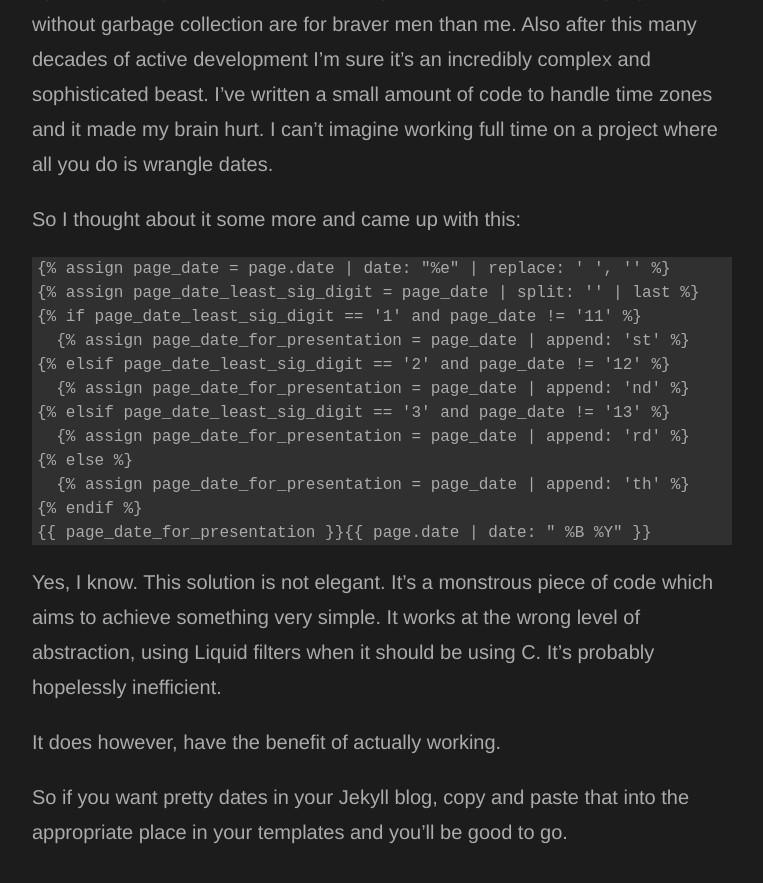
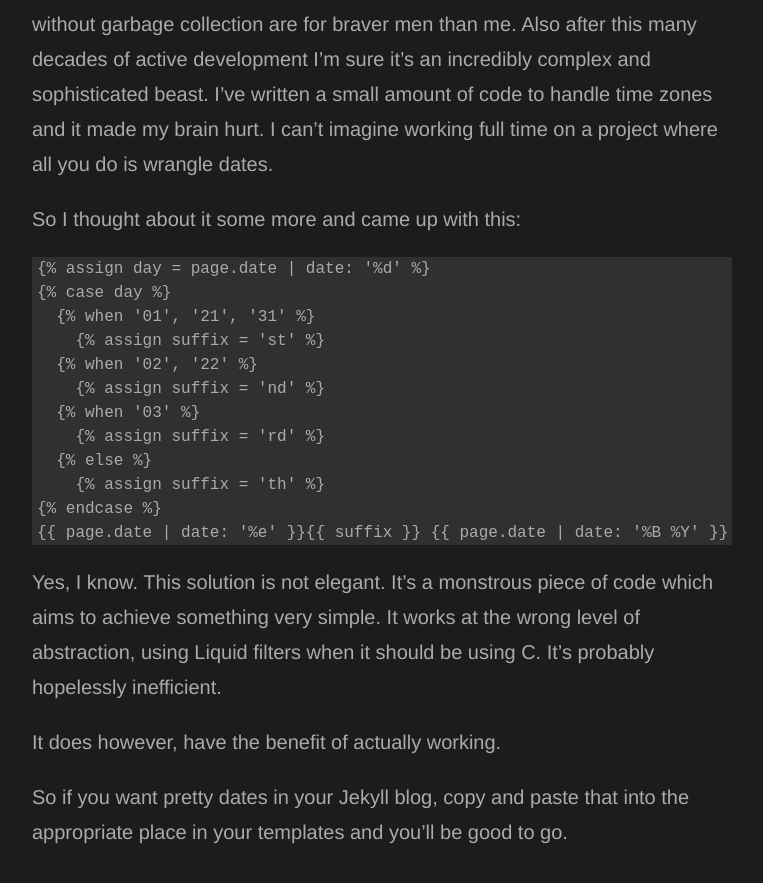
Before and after one commit to brianwillis/brianwillis.github.com, a Jekyll site: the page built from _posts/2013-10-04-one-mans-quest-to-have-his-dates-print-properly-in-jekyll.md, in a window 1280 px wide and 900 px high, scrolled down 1455 px. Shown: the top 883 px of the window, without its empty margins (258-1021 px from the left). Built offline with Jekyll 4.4.1, drawn with Linux system fonts in a browser that asks for light colours; some of the changed text lies outside the part shown.

Commit message:
Simplify the monster
Now this looks more elegant. I correct the wrong apostrophes too, you seem to care about typography.

```diff
--- a/_posts/2013-10-04-one-mans-quest-to-have-his-dates-print-properly-in-jekyll.md
+++ b/_posts/2013-10-04-one-mans-quest-to-have-his-dates-print-properly-in-jekyll.md
@@ -1,55 +1,55 @@
 ---
 layout: post
-title: One Man's Quest to Have His Dates Print Properly in Jekyll
+title: One Man’s Quest to Have His Dates Print Properly in Jekyll
 ---
 
-I'm loving [Jekyll][1] as a blogging engine. I do not however, love how it formats dates. Outside of a databse table, a date should not look like this:
+I’m loving [Jekyll][1] as a blogging engine. I do not however, love how it formats dates. Outside of a databse table, a date should not look like this:
 
     2013-10-04T06:15:00Z
 
-That's an ISO 8601 date in full Zulu form, in case you were interested.
+That’s an ISO 8601 date in full Zulu form, in case you were interested.
 
-While we're at it, dates had better not look like this:
+While we’re at it, dates had better not look like this:
 
     04/10/2013
 
-&hellip;because that's simultaneously ugly and hard to use (quick! tell me which number is the day and which is the month).
+&hellip;because that’s simultaneously ugly and hard to use (quick! tell me which number is the day and which is the month).
 
 This is almost right:
 
     04 October 2013
 
-&hellip;because it has an unambiguous month, but that leading zero on the day reminds me of ledgers printed with dot matrix printers, and most irritating of all it's missing the suffix. Today isn't "the zero four" of October, it's "the 4th" and our dates should be written that way.
+&hellip;because it has an unambiguous month, but that leading zero on the day reminds me of ledgers printed with dot matrix printers, and most irritating of all it’s missing the suffix. Today isn’t "the zero four" of October, it’s "the 4th" and our dates should be written that way.
 
-So we've established that we want this:
+So we’ve established that we want this:
 
     4th October 2013
 
-The more hasty readers amongst you will have leapt to the conclusion that you can pick the appropriate filters and have all that perfectly formatted goodness just spill out. But no! It's not that simple! Because Jekyll uses Liquid for filters, which uses strftime for formatting dates, and strftime doesn't have support for suffixes on dates. I know all this because I raised an issue with the nice people on the Liquid team asking them to add support for suffixes on dates, and they (very politely) said no.
+The more hasty readers amongst you will have leapt to the conclusion that you can pick the appropriate filters and have all that perfectly formatted goodness just spill out. But no! It’s not that simple! Because Jekyll uses Liquid for filters, which uses strftime for formatting dates, and strftime doesn’t have support for suffixes on dates. I know all this because I raised an issue with the nice people on the Liquid team asking them to add support for suffixes on dates, and they (very politely) said no.
 
-So I was torn. I wasn't about to go spelunking through the code to strftime to figure out a way to do this. For one thing, it's written in C and languages without garbage collection are for braver men than me. Also after this many decades of active development I'm sure it's an incredibly complex and sophisticated beast. I've written a small amount of code to handle time zones and it made my brain hurt. I can't imagine working full time on a project where all you do is wrangle dates.
+So I was torn. I wasn’t about to go spelunking through the code to strftime to figure out a way to do this. For one thing, it’s written in C and languages without garbage collection are for braver men than me. Also after this many decades of active development I’m sure it’s an incredibly complex and sophisticated beast. I’ve written a small amount of code to handle time zones and it made my brain hurt. I can’t imagine working full time on a project where all you do is wrangle dates.
 
 So I thought about it some more and came up with this:
 
     {% raw %}
-    {% assign page_date = page.date | date: "%e" | replace: ' ', '' %}
-    {% assign page_date_least_sig_digit = page_date | split: '' | last %}
-    {% if page_date_least_sig_digit == '1' and page_date != '11' %}
-      {% assign page_date_for_presentation = page_date | append: 'st' %}
-    {% elsif page_date_least_sig_digit == '2' and page_date != '12' %}
-      {% assign page_date_for_presentation = page_date | append: 'nd' %}
-    {% elsif page_date_least_sig_digit == '3' and page_date != '13' %}
-      {% assign page_date_for_presentation = page_date | append: 'rd' %}
-    {% else %}
-      {% assign page_date_for_presentation = page_date | append: 'th' %}
-    {% endif %}
-    {{ page_date_for_presentation }}{{ page.date | date: " %B %Y" }}
+    {% assign day = page.date | date: '%d' %}
+    {% case day %}
+      {% when '01', '21', '31' %}
+        {% assign suffix = 'st' %}
+      {% when '02', '22' %}
+        {% assign suffix = 'nd' %}
+      {% when '03' %}
+        {% assign suffix = 'rd' %}
+      {% else %}
+        {% assign suffix = 'th' %}
+    {% endcase %}
+    {{ page.date | date: '%e' }}{{ suffix }} {{ page.date | date: '%B %Y' }}
     {% endraw %}
 
-Yes, I know. This solution is not elegant. It's a monstrous piece of code which aims to achieve something very simple. It works at the wrong level of abstraction, using Liquid filters when it should be using C. It's probably hopelessly inefficient.
+Yes, I know. This solution is not elegant. It’s a monstrous piece of code which aims to achieve something very simple. It works at the wrong level of abstraction, using Liquid filters when it should be using C. It’s probably hopelessly inefficient.
 
 It does however, have the benefit of actually working.
 
-So if you want pretty dates in your Jekyll blog, copy and paste that into the appropriate place in your templates and you'll be good to go.
+So if you want pretty dates in your Jekyll blog, copy and paste that into the appropriate place in your templates and you’ll be good to go.
 
 [1]: http://jekyllrb.com
```
